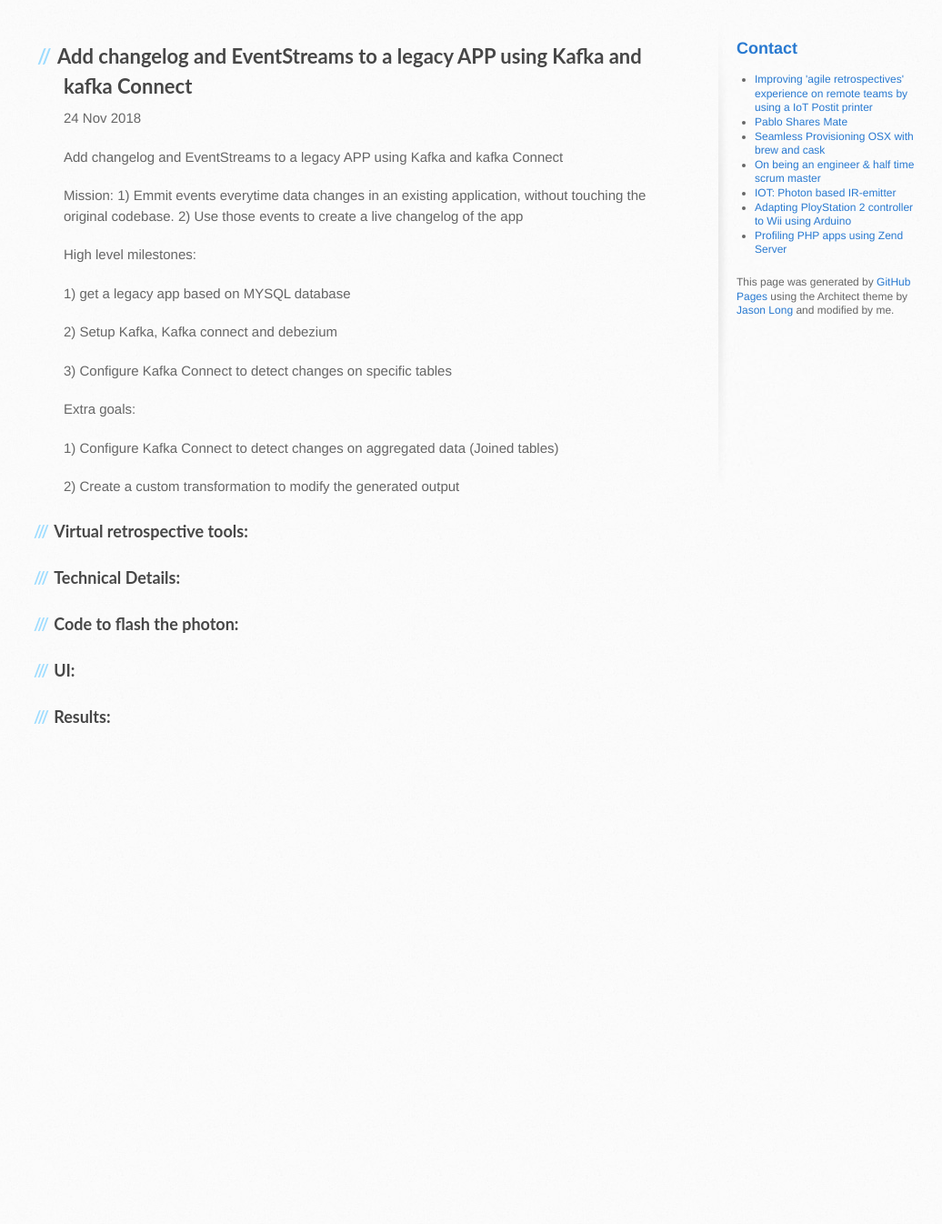
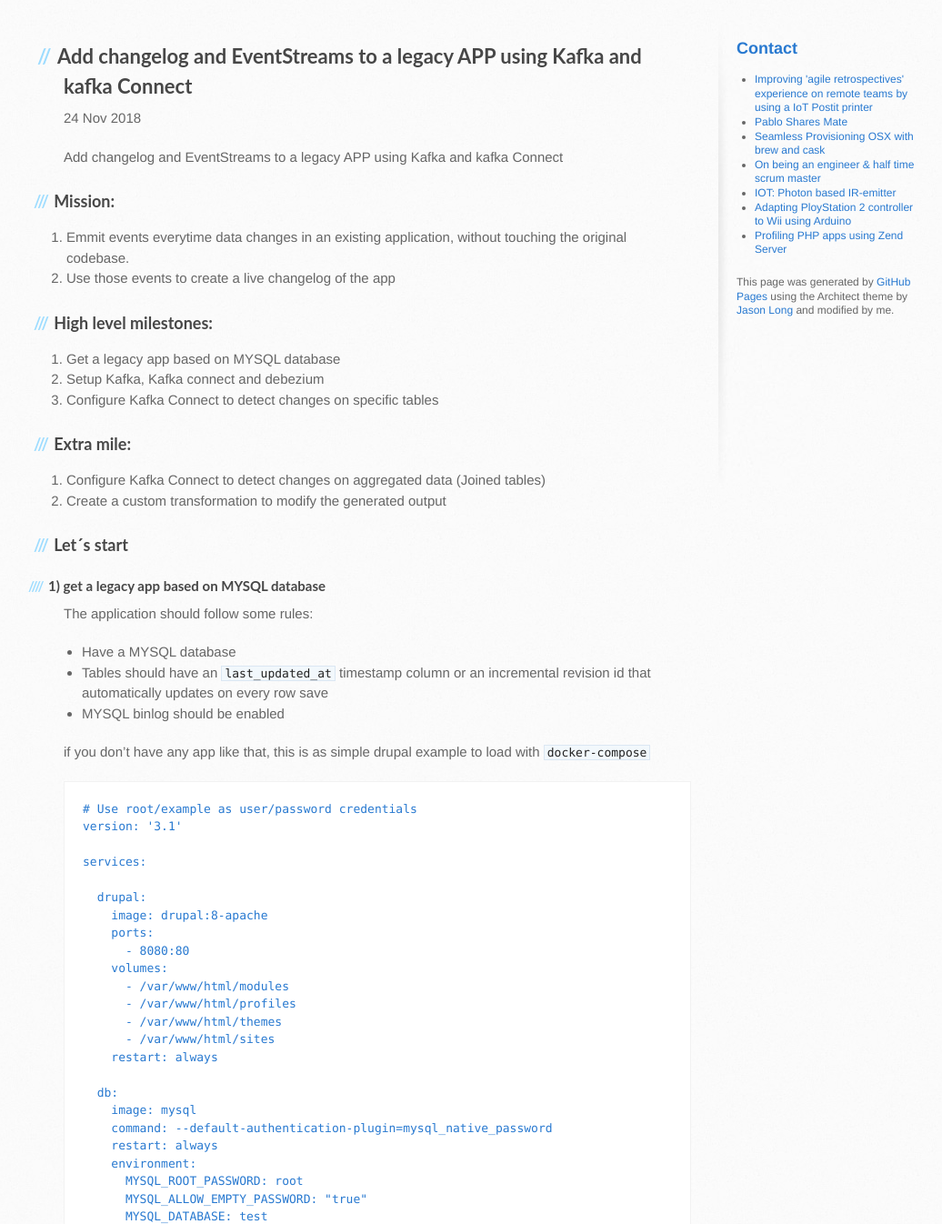
Before and after one commit to PabloGancharov/PabloGancharov.github.io, a Jekyll site: the page built from _posts/2018-11-24-changelog-kafka-experiment.markdown, in a window 1280 px wide and 1400 px high, scrolled down 381 px, cut to the strip 54-1400 px from the top of the window. Shown: the whole strip at 91% size, without its empty margins (100-1136 px from the left). Built offline with Jekyll 4.4.1, drawn with Linux system fonts in a browser that asks for light colours; before the commit the page ends 1267 px from its top, so only the background shows below that; some of the changed text lies outside the part shown.

Commit message:
updated post

```diff
--- a/_posts/2018-11-24-changelog-kafka-experiment.markdown
+++ b/_posts/2018-11-24-changelog-kafka-experiment.markdown
@@ -13,55 +13,70 @@
 
 Add changelog and EventStreams to a legacy APP using Kafka and kafka Connect
 
-Mission:
-1) Emmit events everytime data changes in an existing application, without touching the original codebase.
-2) Use those events to create a live changelog of the app
+### Mission:
 
-High level milestones:
+1. Emmit events everytime data changes in an existing application, without touching the original codebase.
+2. Use those events to create a live changelog of the app
 
-1) get a legacy app based on MYSQL database
+### High level milestones:
 
-2) Setup Kafka, Kafka connect and debezium
+1. Get a legacy app based on MYSQL database
+2. Setup Kafka, Kafka connect and debezium
+3. Configure Kafka Connect to detect changes on specific tables
 
-3) Configure Kafka Connect to detect changes on specific tables
+### Extra mile:
 
-Extra goals:
+1. Configure Kafka Connect to detect changes on aggregated data (Joined tables)
+2. Create a custom transformation to modify the generated output
 
-1) Configure Kafka Connect to detect changes on aggregated data (Joined tables)
+### Let´s start
 
-2) Create a custom transformation to modify the generated output
+#### 1) get a legacy app based on MYSQL database
+
+The application should follow some rules:
+
+* Have a MYSQL database
+* Tables should have an `last_updated_at` timestamp column or an incremental revision id that automatically updates on every row save
+* MYSQL binlog should be enabled
+
+if you don't have any app like that, this is as simple drupal example to load with `docker-compose`
+
+    # Use root/example as user/password credentials
+    version: '3.1'
+
+    services:
+
+      drupal:
+        image: drupal:8-apache
+        ports:
+          - 8080:80
+        volumes:
+          - /var/www/html/modules
+          - /var/www/html/profiles
+          - /var/www/html/themes
+          - /var/www/html/sites
+        restart: always
+
+      db:
+        image: mysql
+        command: --default-authentication-plugin=mysql_native_password
+        restart: always
+        environment:
+          MYSQL_ROOT_PASSWORD: root
+          MYSQL_ALLOW_EMPTY_PASSWORD: "true"
+          MYSQL_DATABASE: test
+
+
+      adminer:
+        image: adminer
+        restart: always
+        ports:
+          - 8080:8080
 
 
 
+### Resources and sites I used to build this:
 
-### Virtual retrospective tools:
-
-
-### Technical Details:
-<!--
-	Hardware:
-		Thermal printer (https://www.adafruit.com/product/597)
-		Particle Photon (https://store.particle.io/)
-
-	UI to send postits:
-		Simple HTML form -->
-
-### Code to flash the photon:
-<!--
-[https://gist.github.com/PabloGancharov/73c4729798d338b4507512e76f91d922.js](https://gist.github.com/PabloGancharov/73c4729798d338b4507512e76f91d922.js)
- -->
-
-### UI:
-<!--
-> Note: current UI implementation is just a proof of concept, never share your device id or security token publicly like this:
-
-[https://gist.github.com/PabloGancharov/5c919e2671119fe5fdba400eaf7fb135](https://gist.github.com/PabloGancharov/5c919e2671119fe5fdba400eaf7fb135)
- -->
-<!-- ![UI Example](/files/Screen Shot 2018-08-04 at 12.54.58.png) -->
-
-### Results:
-<!--
-<video width="480" height="320" controls="controls">
-  <source src="/files/2018-04-11 11.41.48.mp4" type="video/mp4">
-</video>
- -->
+* [https://rmoff.net/2018/03/24/streaming-data-from-mysql-into-kafka-with-kafka-connect-and-debezium/](https://rmoff.net/2018/03/24/streaming-data-from-mysql-into-kafka-with-kafka-connect-and-debezium/)
+* [https://www.confluent.io/blog/simplest-useful-kafka-connect-data-pipeline-world-thereabouts-part-1/](https://www.confluent.io/blog/simplest-useful-kafka-connect-data-pipeline-world-thereabouts-part-1/)
+* [https://debezium.io/docs/configuration/event-flattening/](https://debezium.io/docs/configuration/event-flattening/)
```
